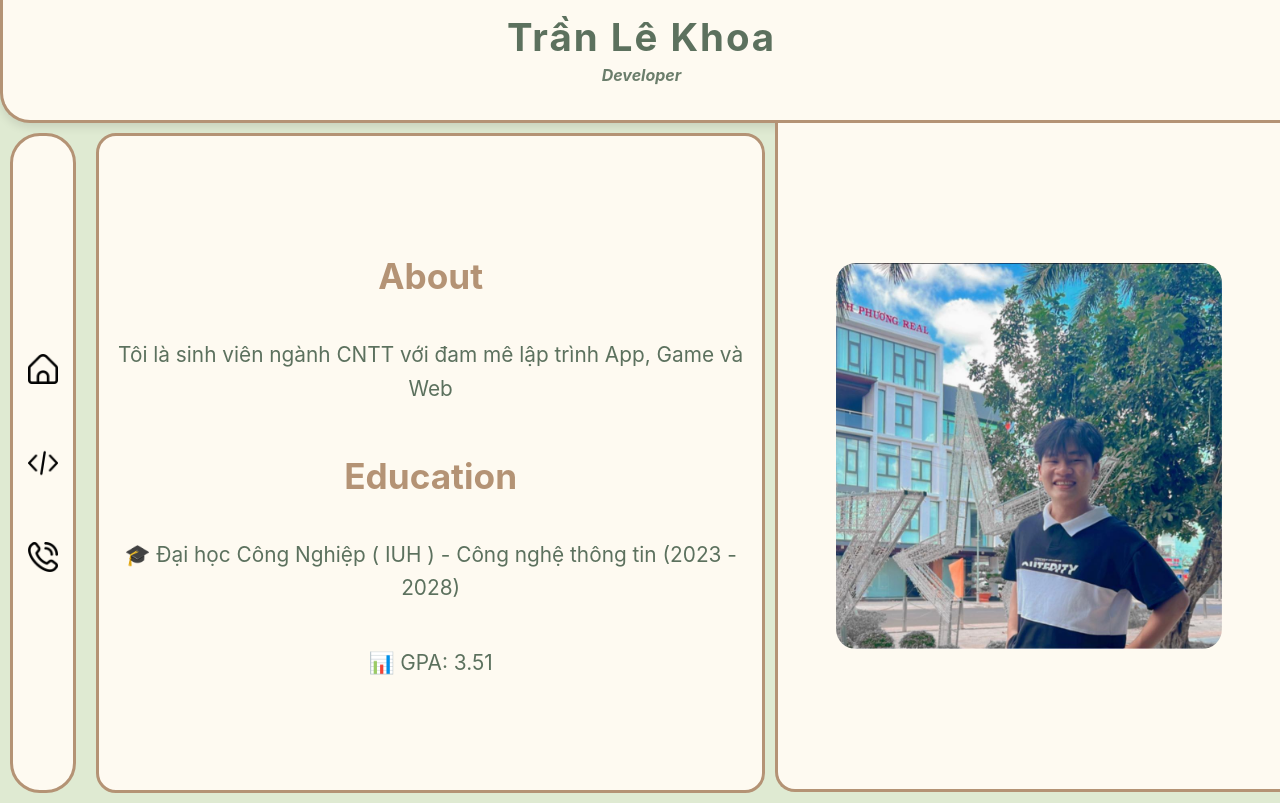
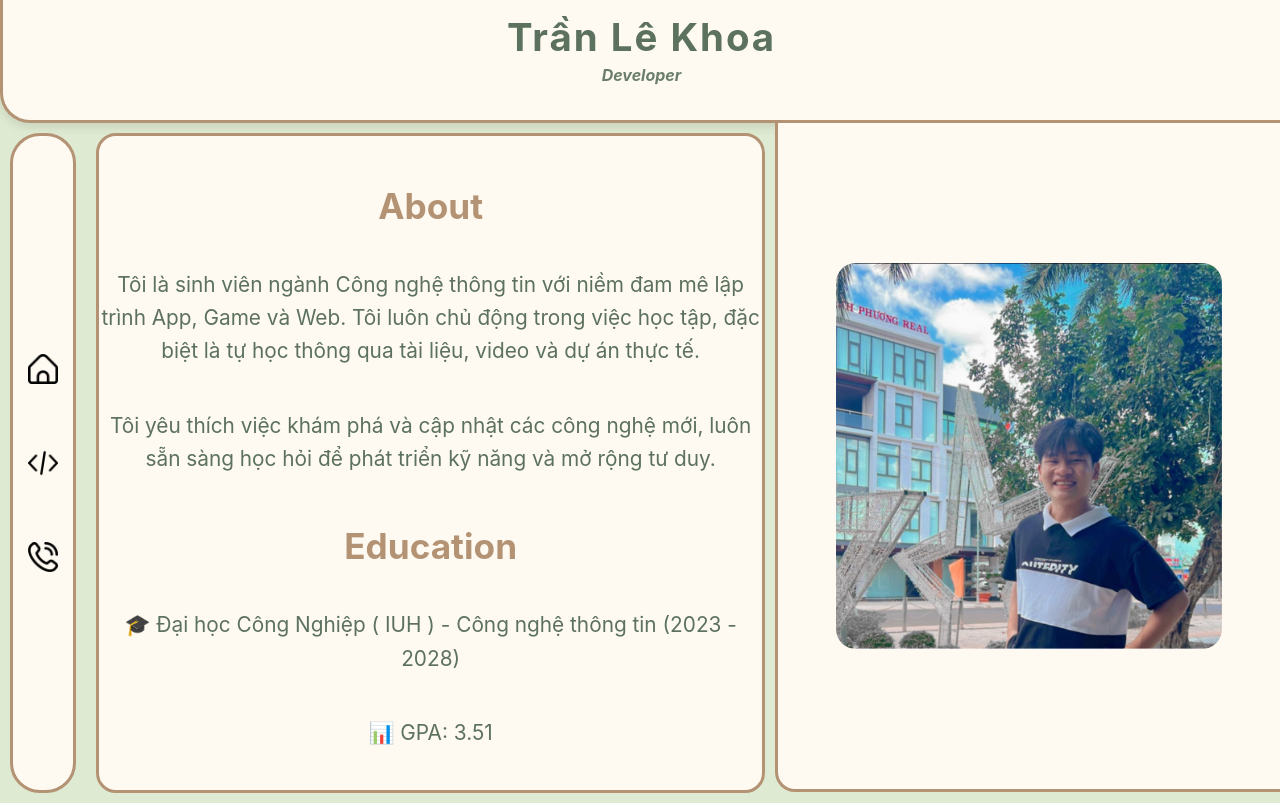
Before and after one commit to khoaletran/Profile, a plain HTML site: page index.html in a window 1280 px wide. Drawn offline with Linux system fonts and the light colour scheme.

Commit message:
thêm thông tin

```diff
--- a/index.html
+++ b/index.html
@@ -27,7 +27,9 @@
 
                     <section id="about" class="slide">
                         <h2>About</h2>
-                        <p>Tôi là sinh viên ngành CNTT với đam mê lập trình App, Game và Web</p>
+                        <p>Tôi là sinh viên ngành Công nghệ thông tin với niềm đam mê lập trình App, Game và Web.
+                        Tôi luôn chủ động trong việc học tập, đặc biệt là tự học thông qua tài liệu, video và dự án thực tế.</p>
+                        <p>Tôi yêu thích việc khám phá và cập nhật các công nghệ mới, luôn sẵn sàng học hỏi để phát triển kỹ năng và mở rộng tư duy.</p>
                         <h2>Education</h2>
                         <p>🎓 Đại học Công Nghiệp ( IUH ) - Công nghệ thông tin (2023 - 2028)</p>
                         <p>📊 GPA: 3.51</p>
```
